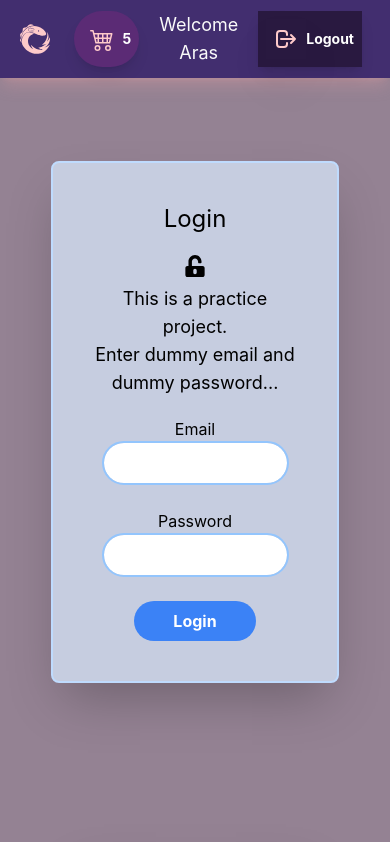
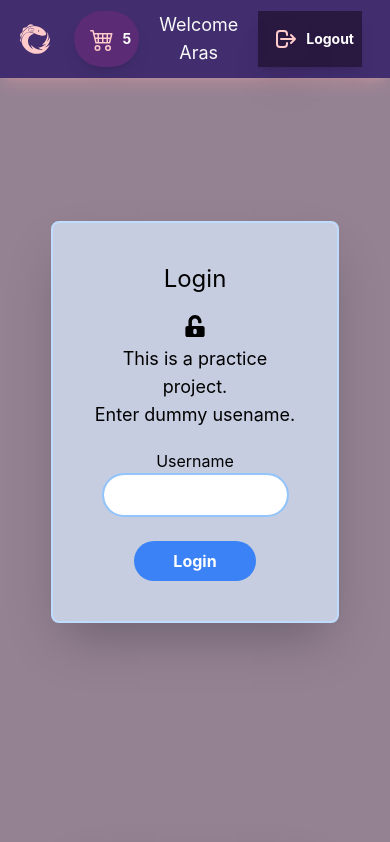
Before and after one commit to codecygen/064-React-Redux-TailwindCSS, a React (Create React App) app: page / in a window 390 px wide. Shown: the top 842 px of the page. Built offline with nearby package versions, Linux system fonts and the light colour scheme.

Commit message:
html and css part is completed, project is made fully responsive

```diff
--- a/src/UI/CartCard.js
+++ b/src/UI/CartCard.js
@@ -9,7 +9,7 @@ const CartCard = props => {
                 <img src={props.img} className="h-full mx-auto rounded-xl" alt="Item Display" />
             </div>
 
-            <div className="w-3/6 flex flex-col lg:flex-row justify-center items-center">
+            <div className="w-5/12 sm:w-3/6 flex flex-col lg:flex-row justify-center items-center">
                 <p className="text-xl italic pr-0 lg:pr-8">{props.desc}</p>
                 <div className="flex flex-row items-center">
                     <button className="bg-gray-300 hover:bg-gray-400 text-gray-800 font-bold py-2 px-4 rounded">
@@ -22,7 +22,7 @@ const CartCard = props => {
                 </div>
             </div>
 
-            <div className="w-1/6 flex flex-col items-center justify-center">
+            <div className="w-3/12 sm:w-1/6 flex flex-col items-center justify-center">
                 <button className="bg-red-500 hover:bg-red-700 text-white font-bold py-2 px-4 rounded-full">
                 <ImBin />
                 </button>
--- a/src/components/Login.js
+++ b/src/components/Login.js
@@ -9,14 +9,13 @@ const Login = () => {
           <h1 className="text-2xl pb-5">Login</h1>
           <FaUnlockAlt size="30" className="mx-auto pb-2" />
           <p className="text-lg">This is a practice project.</p>
-          <p className="text-lg">Enter dummy email and</p>
-          <p className="text-lg">dummy password...</p>
+          <p className="text-lg">Enter dummy usename.</p>
         </div>
 
         <div className="flex flex-col space-y-6">
           <div className="grid">
-            <label htmlFor="email">Email</label>
-            <input type="email" id="email" className="form-control
+            <label htmlFor="username">Username</label>
+            <input type="text" id="username" className="form-control
               w-11/12
               mx-auto
               px-5
@@ -32,24 +31,6 @@ const Login = () => {
             focus:text-gray-700 focus:bg-white focus:border-blue-600 focus:outline-none rounded-full" required />
           </div>
 
-          <div className="grid">
-            <label htmlFor="psw">Password</label>
-            <input type="password" id="psw"
-              className="form-control
-              mx-auto
-              w-11/12
-              px-5
-              py-2
-              text-base
-              font-normal
-              text-gray-700
-              bg-white bg-clip-padding
-              border-2 border-solid border-blue-300
-              transition
-              ease-in-out
-            focus:text-gray-700 focus:bg-white focus:border-blue-600 focus:outline-none rounded-full" required />
-          </div>
-
           <button className="bg-blue-500 hover:bg-blue-700 text-white font-bold py-2 px-4 w-3/5 mx-auto rounded-full">Login</button>
         </div>
       </form>
```
